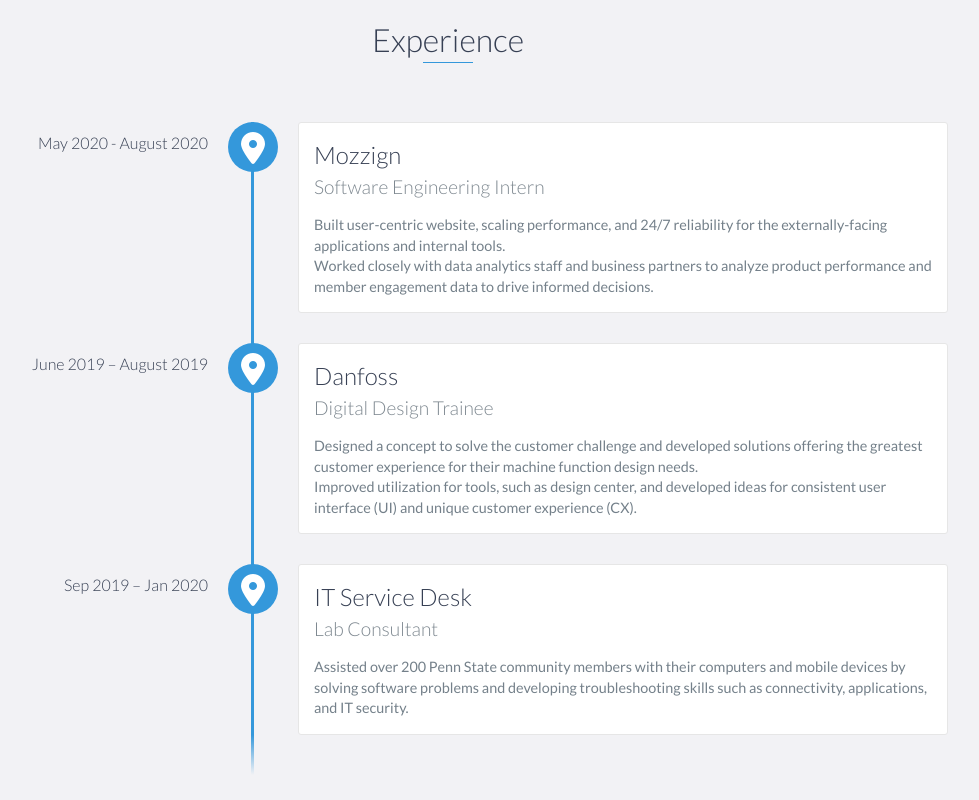
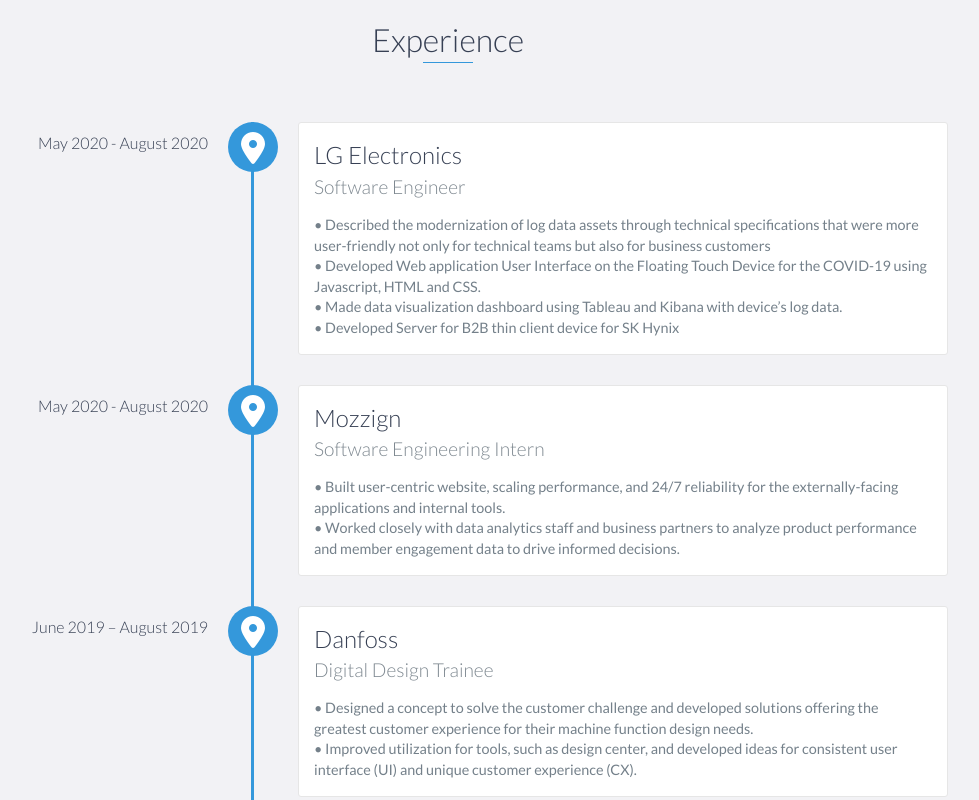
Before and after one commit to RayMJK/RayMJK.github.io, a website: page index.html in a window 1280 px wide. Shown: the part 1060-1860 px from the top of the page, without its empty margins (192-1171 px from the left). Drawn offline with nearby package versions, Linux system fonts and the light colour scheme; files that its build step writes are made by us from their sources; files whose address does not match are found by name.

Commit message:
add experience

```diff
--- a/index.html
+++ b/index.html
@@ -96,12 +96,24 @@
     <h2 class="heading">Experience</h2>
     <div id="experience-timeline">
         <div data-date="May 2020 - August 2020">
+            <h3>LG Electronics</h3>
+            <h4>Software Engineer</h4>
+            <p>
+                • Described the modernization of log data assets through technical specifications that were
+                more user-friendly not only for technical teams but also for business customers<br>
+                • Developed Web application User Interface on the Floating Touch Device for the COVID-19
+                using Javascript, HTML and CSS.<br>
+                • Made data visualization dashboard using Tableau and Kibana with device’s log data.<br>
+                • Developed Server for B2B thin client device for SK Hynix
+            </p>
+        </div>
+        <div data-date="May 2020 - August 2020">
             <h3>Mozzign</h3>
             <h4>Software Engineering Intern</h4>
             <p>
-                Built user-centric website, scaling performance, and 24/7 reliability for the externally-facing
+                • Built user-centric website, scaling performance, and 24/7 reliability for the externally-facing
                 applications and internal tools.<br>
-                Worked closely with data analytics staff and business partners to analyze product performance
+                • Worked closely with data analytics staff and business partners to analyze product performance
                 and member engagement data to drive informed decisions.
             </p>
         </div>
@@ -110,9 +122,9 @@
             <h3>Danfoss</h3>
             <h4>Digital Design Trainee</h4>
             <p>
-                Designed a concept to solve the customer challenge and developed solutions offering the
+                • Designed a concept to solve the customer challenge and developed solutions offering the
                 greatest customer experience for their machine function design needs.<br>
-                Improved utilization for tools, such as design center, and developed ideas for consistent user
+                • Improved utilization for tools, such as design center, and developed ideas for consistent user
                 interface (UI) and unique customer experience (CX).
             </p>
         </div>
```
